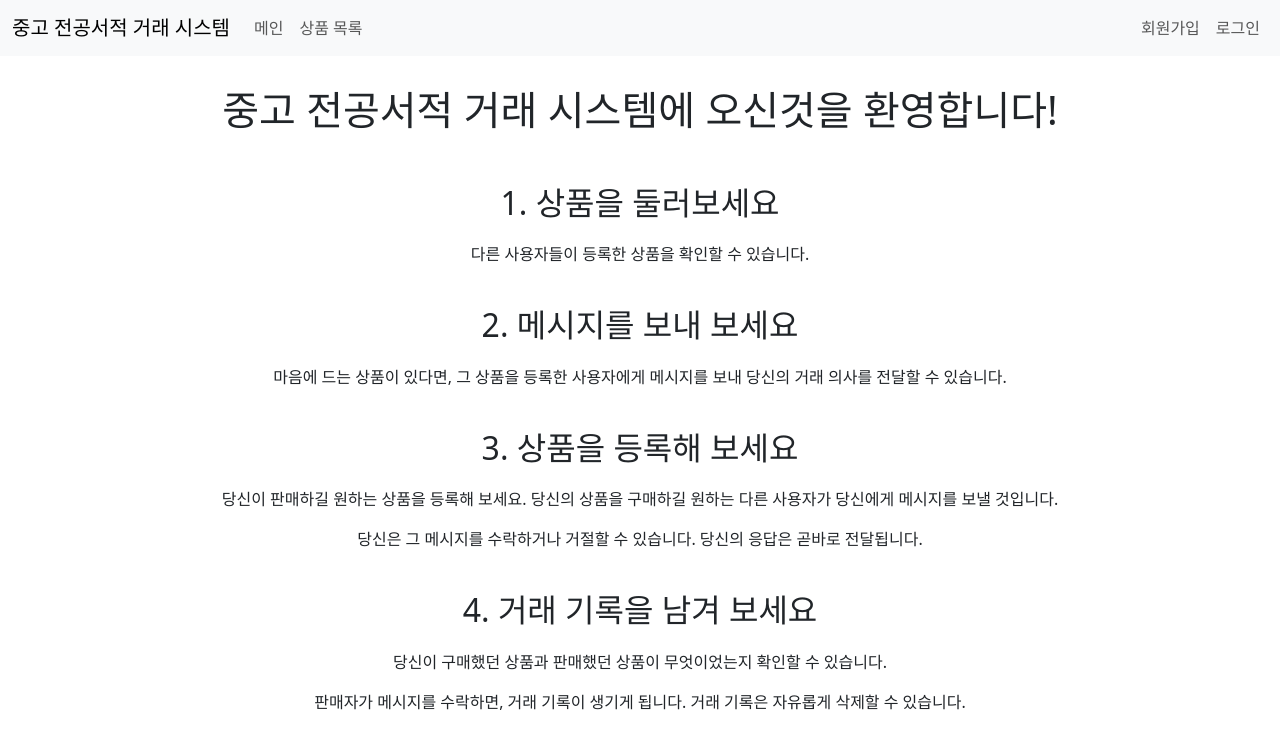
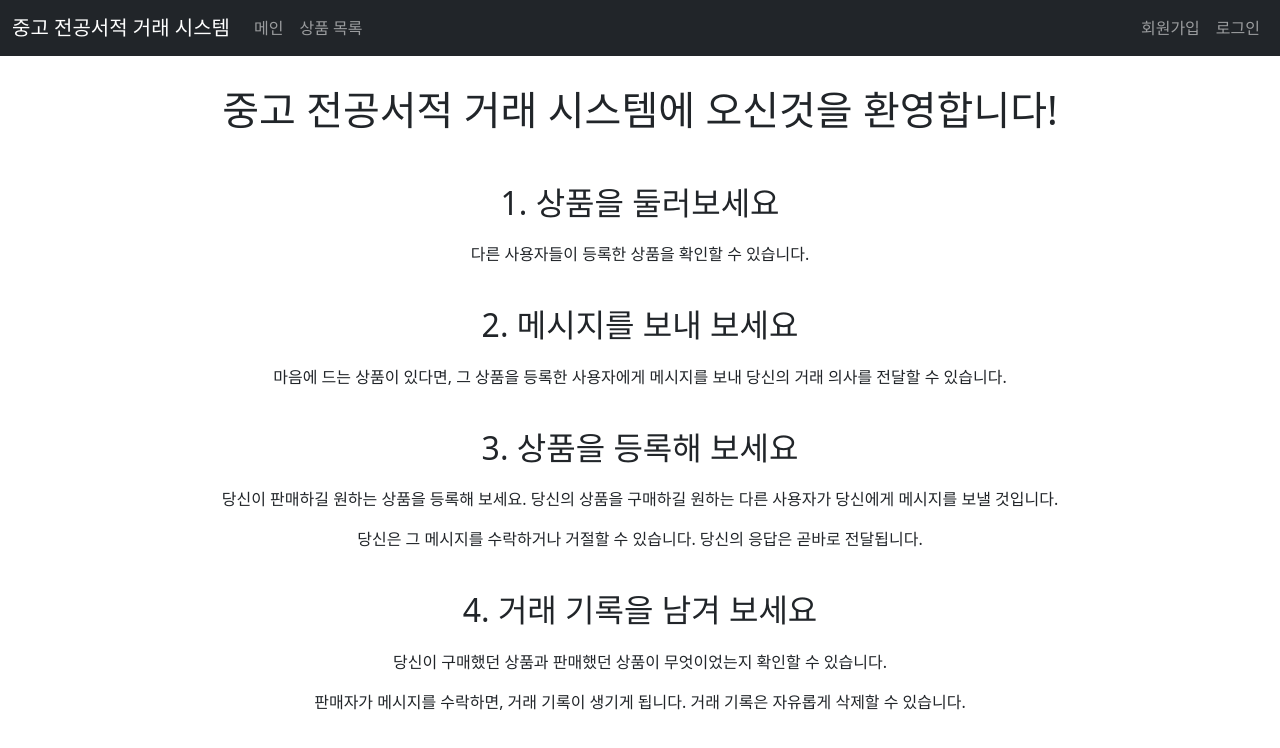
Before and after one commit to voyager63/GraduationProject, a Vue app in the folder frontend/client/: page / in a window 1280 px wide. Shown: the top 748 px of the page. Built offline with nearby package versions, Linux system fonts and the light colour scheme; no server answers.

Commit message:
Modify navbar(color)

```diff
--- a/frontend/client/src/App.vue
+++ b/frontend/client/src/App.vue
@@ -1,6 +1,6 @@
 <template>
   <div id="app">
-    <nav class="navbar navbar-expand-lg bg-light">
+    <nav class="navbar navbar-expand-lg bg-dark navbar-dark">
       <div class="container-fluid d-flex justify-content-between align-items-center">
         <router-link class="navbar-brand" to="/">중고 전공서적 거래 시스템</router-link>
 
```
